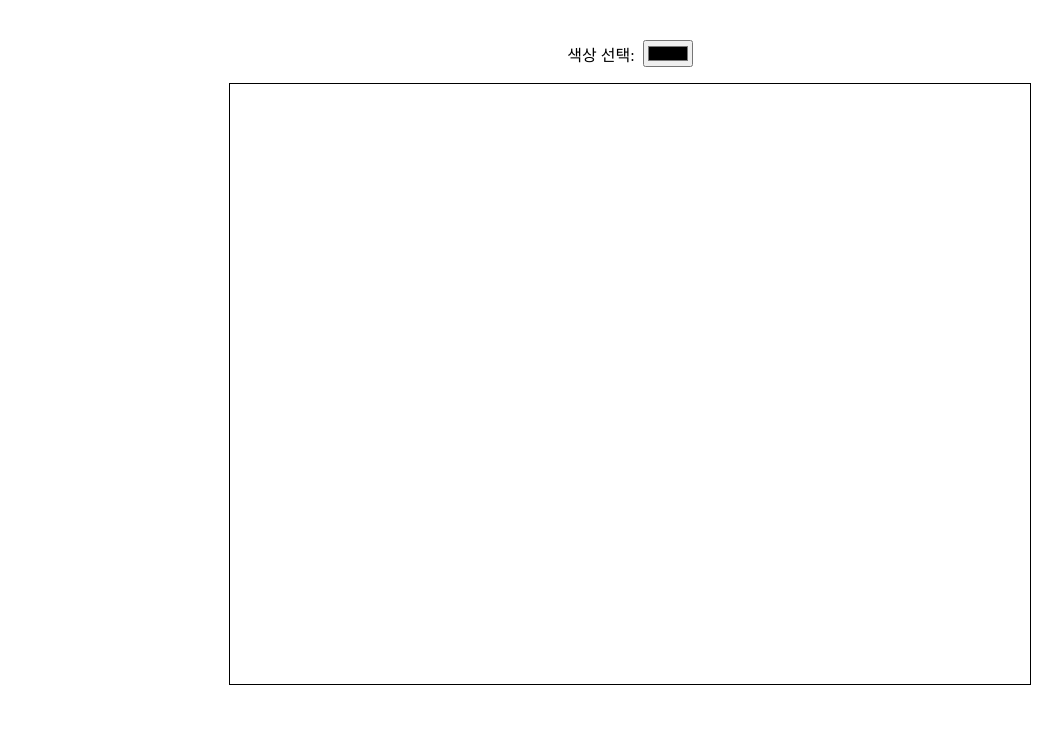
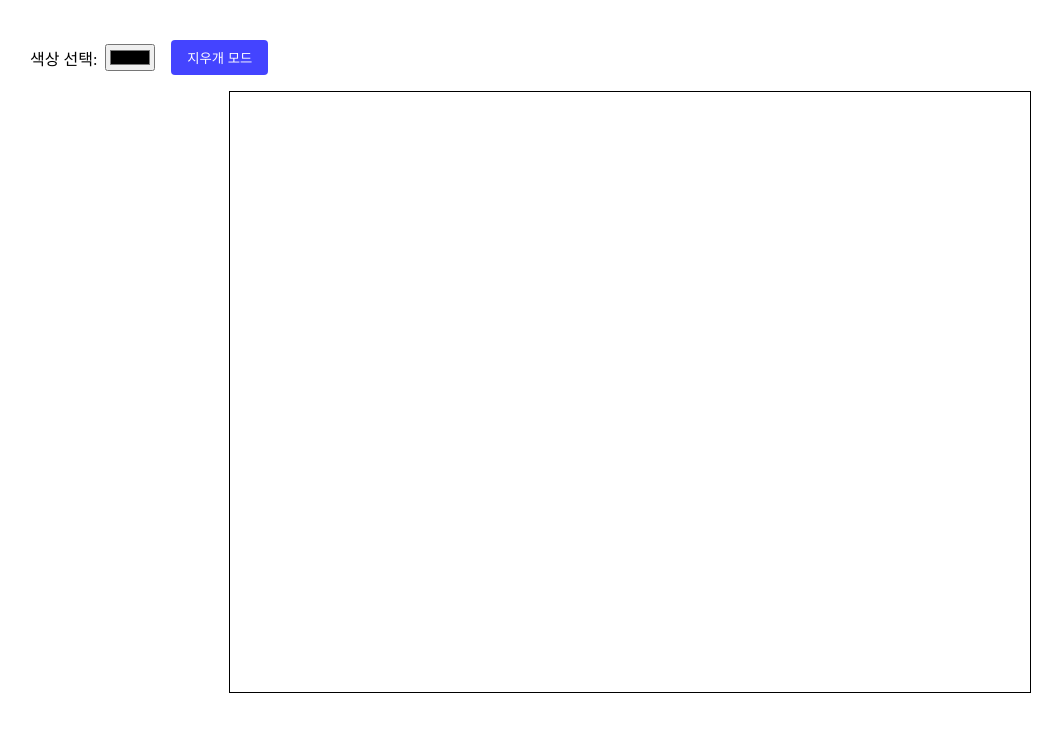
Before and after one commit to hjhj97/gpt-drawing-quiz.frontend, a React (Vite) app: page / in a window 1280 px wide. Shown: the top 732 px of the page, without its empty margins (10-1072 px from the left). Built offline with nearby package versions, Linux system fonts and the light colour scheme.

Commit message:
feat: 지우개 기능

```diff
--- a/src/components/Canvas.tsx
+++ b/src/components/Canvas.tsx
@@ -5,11 +5,14 @@ interface CanvasProps {
   height?: number;
 }
 
+type DrawingMode = "draw" | "erase";
+
 const Canvas: React.FC<CanvasProps> = ({ width = 800, height = 600 }) => {
   const canvasRef = useRef<HTMLCanvasElement | null>(null);
   const [isDrawing, setIsDrawing] = useState<boolean>(false);
   const [context, setContext] = useState<CanvasRenderingContext2D | null>(null);
   const [currentColor, setCurrentColor] = useState<string>("#000000");
+  const [drawingMode, setDrawingMode] = useState<DrawingMode>("draw");
 
   useEffect(() => {
     const canvas = canvasRef.current;
@@ -26,8 +29,15 @@ const Canvas: React.FC<CanvasProps> = ({ width = 800, height = 600 }) => {
 
   useEffect(() => {
     if (!context) return;
+
+    if (drawingMode === "erase") {
+      context.globalCompositeOperation = "destination-out";
+      context.strokeStyle = "rgba(0,0,0,1)";
+    } else {
+      context.globalCompositeOperation = "source-over";
       context.strokeStyle = currentColor;
-  }, [currentColor, context]);
+    }
+  }, [drawingMode, currentColor, context]);
 
   const startDrawing = (e: React.MouseEvent<HTMLCanvasElement>): void => {
     if (!context) return;
@@ -53,9 +63,21 @@ const Canvas: React.FC<CanvasProps> = ({ width = 800, height = 600 }) => {
     setIsDrawing(false);
   };
 
+  const toggleMode = () => {
+    setDrawingMode((prev) => (prev === "draw" ? "erase" : "draw"));
+  };
+
   return (
     <div>
-      <div style={{ marginBottom: "1rem" }}>
+      <div
+        style={{
+          marginBottom: "1rem",
+          display: "flex",
+          gap: "1rem",
+          alignItems: "center",
+        }}
+      >
+        <div>
           <label htmlFor="colorPicker" style={{ marginRight: "0.5rem" }}>
             색상 선택:
           </label>
@@ -64,13 +86,33 @@ const Canvas: React.FC<CanvasProps> = ({ width = 800, height = 600 }) => {
             type="color"
             value={currentColor}
             onChange={(e) => setCurrentColor(e.target.value)}
+            disabled={drawingMode === "erase"}
           />
         </div>
+
+        <button
+          onClick={toggleMode}
+          style={{
+            padding: "0.5rem 1rem",
+            backgroundColor: drawingMode === "erase" ? "#ff4444" : "#4444ff",
+            color: "white",
+            border: "none",
+            borderRadius: "4px",
+            cursor: "pointer",
+          }}
+        >
+          {drawingMode === "draw" ? "지우개 모드" : "그리기 모드"}
+        </button>
+      </div>
+
       <canvas
         ref={canvasRef}
         width={width}
         height={height}
-        style={{ border: "1px solid black" }}
+        style={{
+          border: "1px solid black",
+          cursor: drawingMode === "erase" ? "crosshair" : "default",
+        }}
         onMouseDown={startDrawing}
         onMouseMove={draw}
         onMouseUp={stopDrawing}
```
Lines whose indentation alone changed are shown as unchanged.
